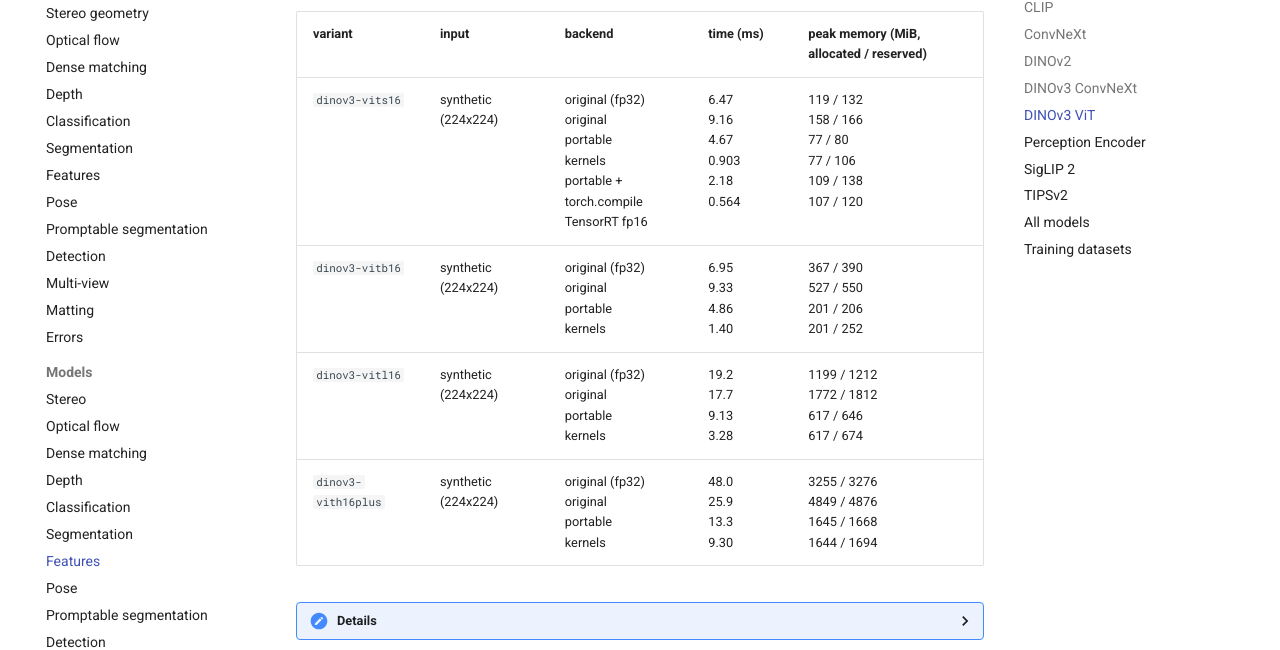
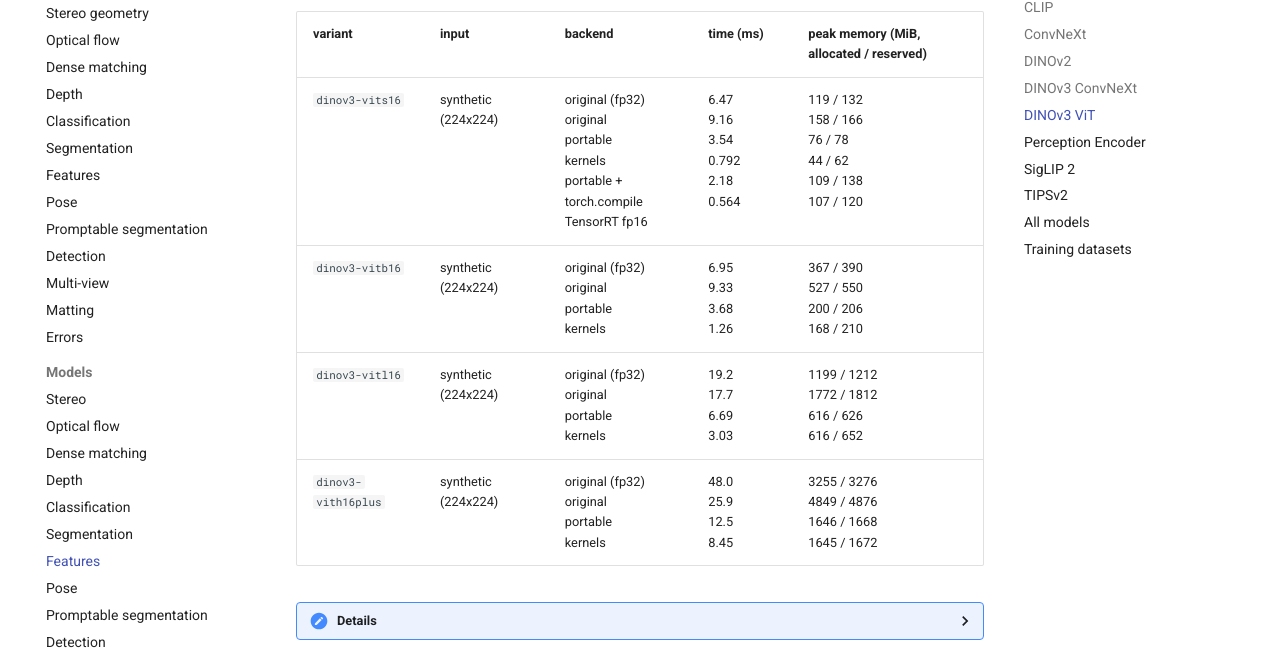
Before and after one commit to kleinicke/fastforks, an MkDocs documentation site: the page built from docs/models/features.md, in a window 1280 px wide and 900 px high, scrolled down 9466 px. Shown: the part 128-778 px from the top of the window. Built offline with MkDocs 1.6.1 and Material for MkDocs 9.7.7, drawn with Linux system fonts in a browser that asks for light colours; comment, search, counter and statistics services are not loaded; some of the changed text lies outside the part shown.

Commit message:
Record the DINOv3 speed floor rows

```diff
--- a/docs/models/features.md
+++ b/docs/models/features.md
@@ -42,10 +42,10 @@ Other devices: [Apple M1 Pro 16 GB](../devices/apple-m1-pro-16gb.md), [NVIDIA L4
 | [`dinov3-convnext-large`](#dinov3_convnext) | yes | 3.59, 2.7x | 494, 0.55x |
 | [`dinov3-convnext-small`](#dinov3_convnext) | yes | 1.99, 3.0x | 152, 0.55x |
 | [`dinov3-convnext-tiny`](#dinov3_convnext) | yes | 1.18, 2.5x | 112, 0.69x |
-| [`dinov3-vitb16`](#dinov3) | yes | 1.40, 5.0x | 252, 0.65x |
-| [`dinov3-vith16plus`](#dinov3) | yes | 9.30, 2.8x | 1694, 0.52x |
-| [`dinov3-vitl16`](#dinov3) | yes | 3.28, 5.4x | 674, 0.56x |
-| [`dinov3-vits16`](#dinov3) | yes | 0.903, 7.2x | 106, 0.8x |
+| [`dinov3-vitb16`](#dinov3) | yes | 1.26, 5.5x | 210, 0.54x |
+| [`dinov3-vith16plus`](#dinov3) | yes | 8.45, 3.1x | 1672, 0.51x |
+| [`dinov3-vitl16`](#dinov3) | yes | 3.03, 5.8x | 652, 0.54x |
+| [`dinov3-vits16`](#dinov3) | yes | 0.792, 8.2x | 62, 0.47x |
 | [`pe-core-b16-224`](#perception_encoder) | yes | 1.47, 4.9x | 348, 0.79x |
 | [`pe-core-g14-448`](#perception_encoder) | yes | 17.0, 3.1x | 5256, 0.7x |
 | [`pe-core-l14-336`](#perception_encoder) | yes | 4.96, 3.6x | 932, 0.74x |
@@ -513,10 +513,10 @@ Commercial use: yes.
 
 | variant | input | backend | time (ms) | peak memory (MiB, allocated / reserved) |
 |---|---|---|---|---|
-| `dinov3-vits16` | synthetic (224x224) | original (fp32)<br>original<br>portable<br>kernels<br>portable + torch.compile<br>TensorRT fp16 | 6.47<br>9.16<br>4.67<br>0.903<br>2.18<br>0.564 | 119 / 132<br>158 / 166<br>77 / 80<br>77 / 106<br>109 / 138<br>107 / 120 |
-| `dinov3-vitb16` | synthetic (224x224) | original (fp32)<br>original<br>portable<br>kernels | 6.95<br>9.33<br>4.86<br>1.40 | 367 / 390<br>527 / 550<br>201 / 206<br>201 / 252 |
-| `dinov3-vitl16` | synthetic (224x224) | original (fp32)<br>original<br>portable<br>kernels | 19.2<br>17.7<br>9.13<br>3.28 | 1199 / 1212<br>1772 / 1812<br>617 / 646<br>617 / 674 |
-| `dinov3-vith16plus` | synthetic (224x224) | original (fp32)<br>original<br>portable<br>kernels | 48.0<br>25.9<br>13.3<br>9.30 | 3255 / 3276<br>4849 / 4876<br>1645 / 1668<br>1644 / 1694 |
+| `dinov3-vits16` | synthetic (224x224) | original (fp32)<br>original<br>portable<br>kernels<br>portable + torch.compile<br>TensorRT fp16 | 6.47<br>9.16<br>3.54<br>0.792<br>2.18<br>0.564 | 119 / 132<br>158 / 166<br>76 / 78<br>44 / 62<br>109 / 138<br>107 / 120 |
+| `dinov3-vitb16` | synthetic (224x224) | original (fp32)<br>original<br>portable<br>kernels | 6.95<br>9.33<br>3.68<br>1.26 | 367 / 390<br>527 / 550<br>200 / 206<br>168 / 210 |
+| `dinov3-vitl16` | synthetic (224x224) | original (fp32)<br>original<br>portable<br>kernels | 19.2<br>17.7<br>6.69<br>3.03 | 1199 / 1212<br>1772 / 1812<br>616 / 626<br>616 / 652 |
+| `dinov3-vith16plus` | synthetic (224x224) | original (fp32)<br>original<br>portable<br>kernels | 48.0<br>25.9<br>12.5<br>8.45 | 3255 / 3276<br>4849 / 4876<br>1646 / 1668<br>1645 / 1672 |
 
 <details><summary>Details</summary>
 
```
Also changed, not shown: docs/benchmarks.md (+5 -5 lines), docs/overview.md (+4 -4 lines), 1 other file.
